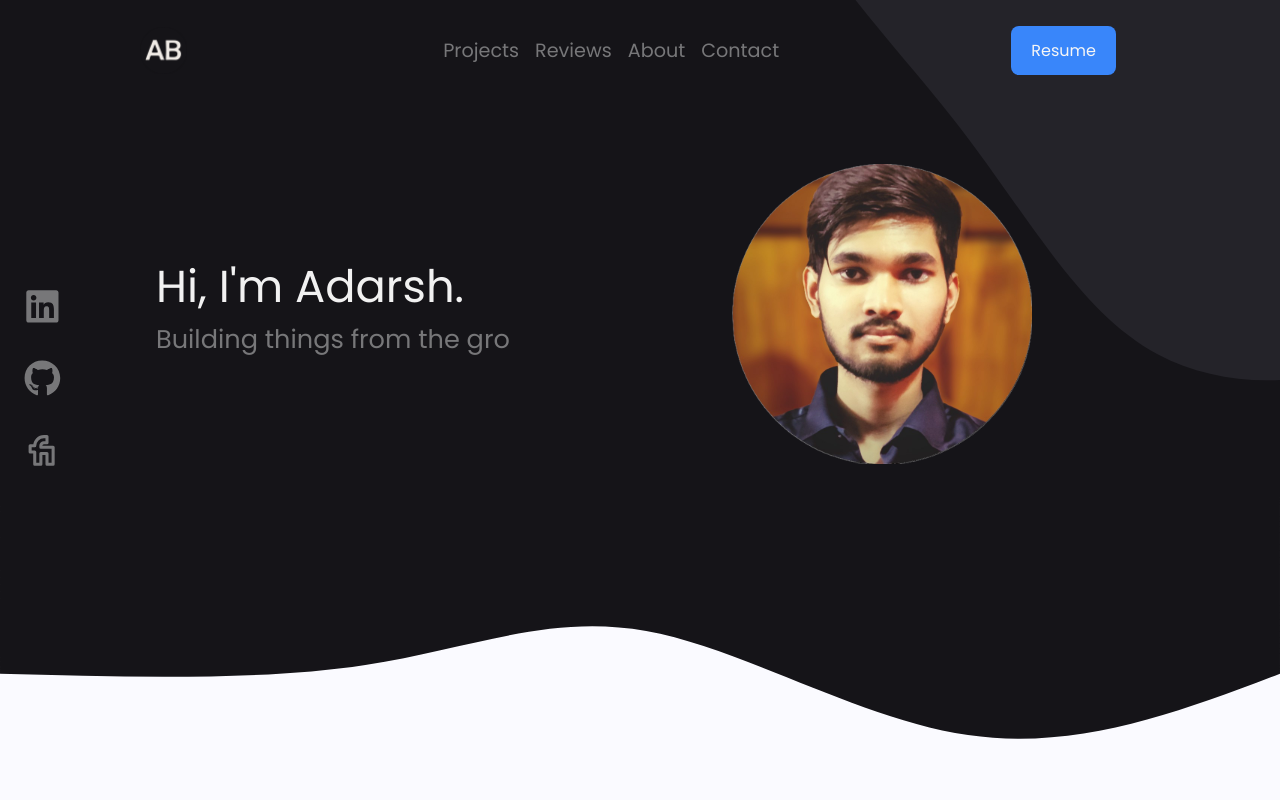
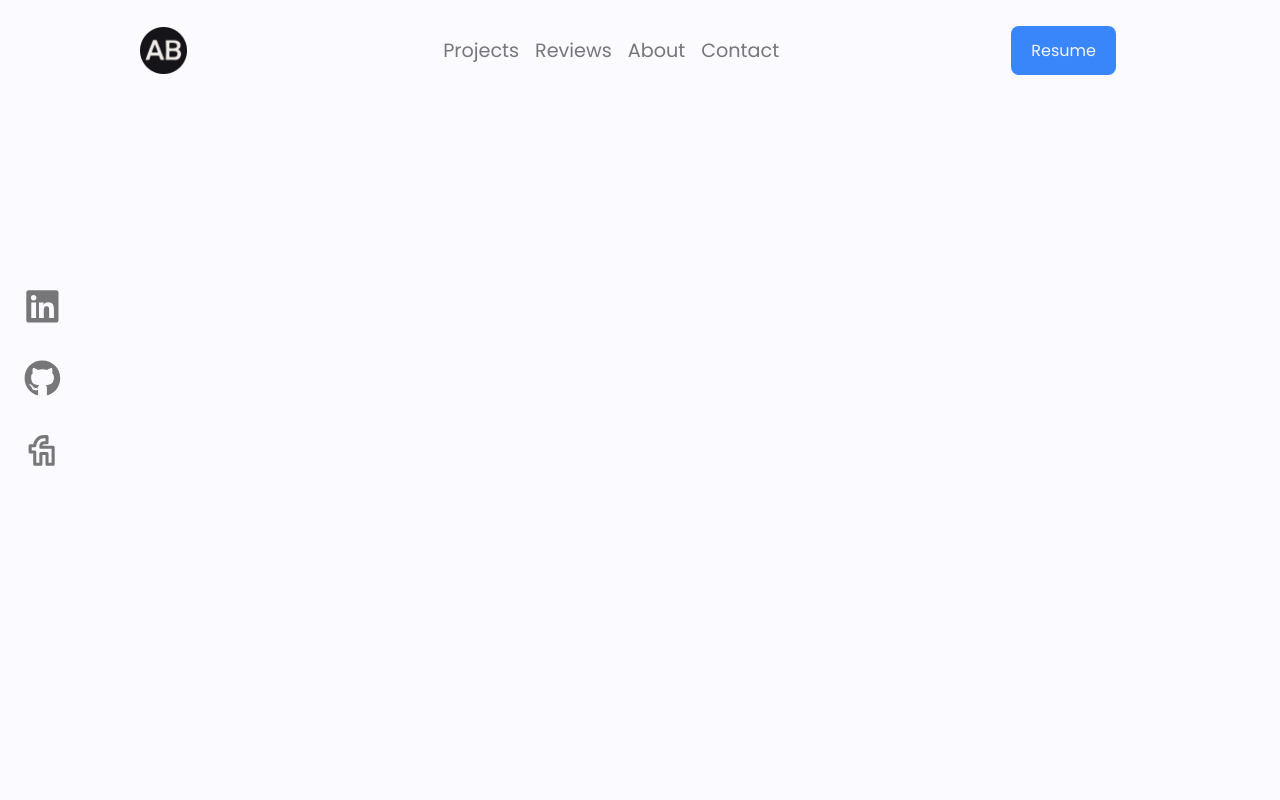
Before and after one commit to adarshcat/React-Portfolio, a React (Vite) app: page /moonshotga in a window 1280 px wide. Shown: the top 800 px of the page. Built offline with nearby package versions, Linux system fonts and the light colour scheme.

Commit message:
Working on adding multiple pages

```diff
--- a/package.json
+++ b/package.json
@@ -10,6 +10,7 @@
     "react-animate-on-scroll": "^2.1.9",
     "react-dom": "^18.3.0",
     "react-icons": "^5.5.0",
+    "react-router-dom": "^7.13.0",
     "react-scroll": "^1.9.3",
     "react-type-animation": "^3.2.0",
     "styled-components": "^6.1.17"
--- a/src/App.jsx
+++ b/src/App.jsx
@@ -1,9 +1,21 @@
 import "./App.css";
 import Home from "./pages/Home";
+import Navigation from "./components/Navigation/Navigation";
+import { Route, BrowserRouter, Routes } from "react-router-dom";
+import MoonshotGA from "./pages/MoonshotGA";
 
 function App() {
   return (
-      <Home />
+    <>
+      <BrowserRouter>
+        <Navigation />
+
+        <Routes>
+          <Route path="*" element={<Home />} />
+          <Route path="/moonshotga" element={<MoonshotGA />} />
+        </Routes>
+      </BrowserRouter>
+    </>
   );
 }
 
--- a/src/components/Hero/Hero.jsx
+++ b/src/components/Hero/Hero.jsx
@@ -1,6 +1,4 @@
-import React, { useState } from "react";
-import Dropdown from "../Dropdown/Dropdown";
-import Header from "../Header/Header";
+import { useState } from "react";
 import {
   HeroContainer,
   HeroWrapper,
@@ -14,16 +12,10 @@ import { TypeAnimation } from 'react-type-animation';
 import ScrollAnimation from "react-animate-on-scroll";
 
 function Hero() {
-  const [isOpen, setIsOpen] = useState(false);
   const [showScrollDown, setShowScrollDown] = useState(false);
 
-  const toggle = () => {
-    setIsOpen(!isOpen);
-  };
   return (
     <main>
-      <Dropdown isOpen={isOpen} toggle={toggle} />
-      <Header toggle={toggle} />
       <HeroContainer>
         <HeroWrapper>
           <HeroLeft>
--- /dev/null
+++ b/src/components/Navigation/Navigation.jsx
@@ -0,0 +1,20 @@
+import { useState } from "react";
+import Dropdown from "../Dropdown/Dropdown";
+import Header from "../Header/Header";
+import { NavigationCont } from "./NavigationElements";
+
+function Navigation() {
+    const [isOpen, setIsOpen] = useState(false);
+
+    const toggle = () => {
+        setIsOpen(!isOpen);
+    };
+    return (
+        <NavigationCont>
+            <Dropdown isOpen={isOpen} toggle={toggle} />
+            <Header toggle={toggle} />
+        </NavigationCont>
+    )
+}
+
+export default Navigation;
--- /dev/null
+++ b/src/components/Navigation/NavigationElements.js
@@ -0,0 +1,9 @@
+import styled from "styled-components";
+
+export const NavigationCont = styled.div`
+    position: absolute;
+    top: 0;
+    background: transparent;
+    width: 100%;
+    z-index: 1000;
+`;
--- a/src/index.css
+++ b/src/index.css
@@ -47,6 +47,7 @@ main {
   background-repeat: no-repeat;
   background-size: cover;
   width: 100%;
+  padding-top: 100px;
 }
 
 a {
--- /dev/null
+++ b/src/pages/MoonshotGA.jsx
@@ -0,0 +1,18 @@
+import Contact from "../components/Contact/Contact";
+import Footer from "../components/Footer/Footer";
+import FixSocialIcon from "../components/SocialIcon/FixSocialIcon";
+import ScrollToTop from "../components/SocialIcon/ScrollToTop";
+
+function MoonshotGA() {
+    return(
+        <>
+            <div style={{"height": 925}} />
+            <Contact />
+            <FixSocialIcon />
+            <Footer />
+            <ScrollToTop />
+        </>
+    )
+}
+
+export default MoonshotGA
```
